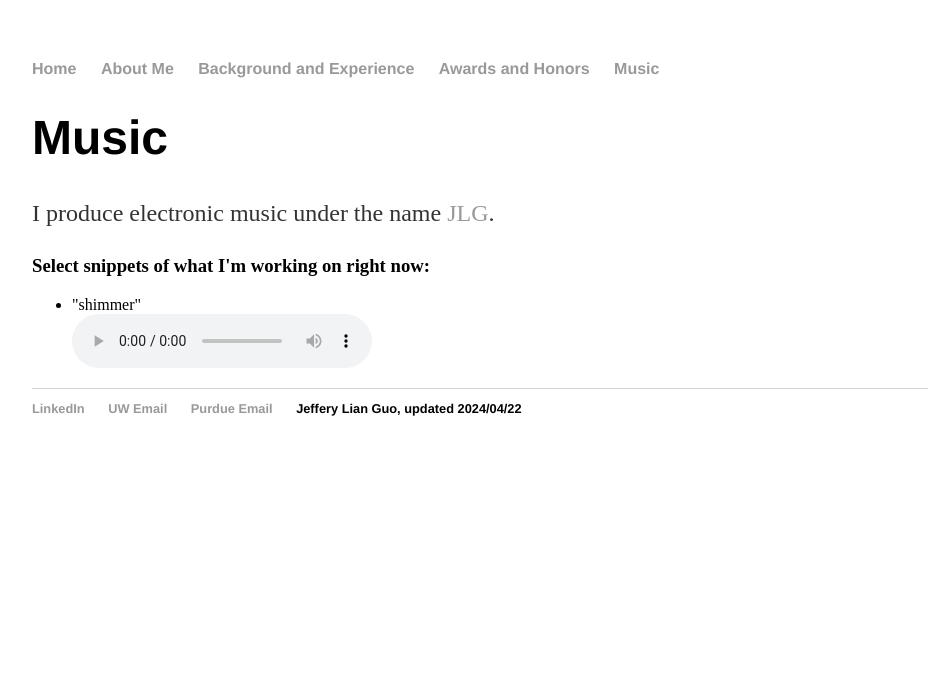
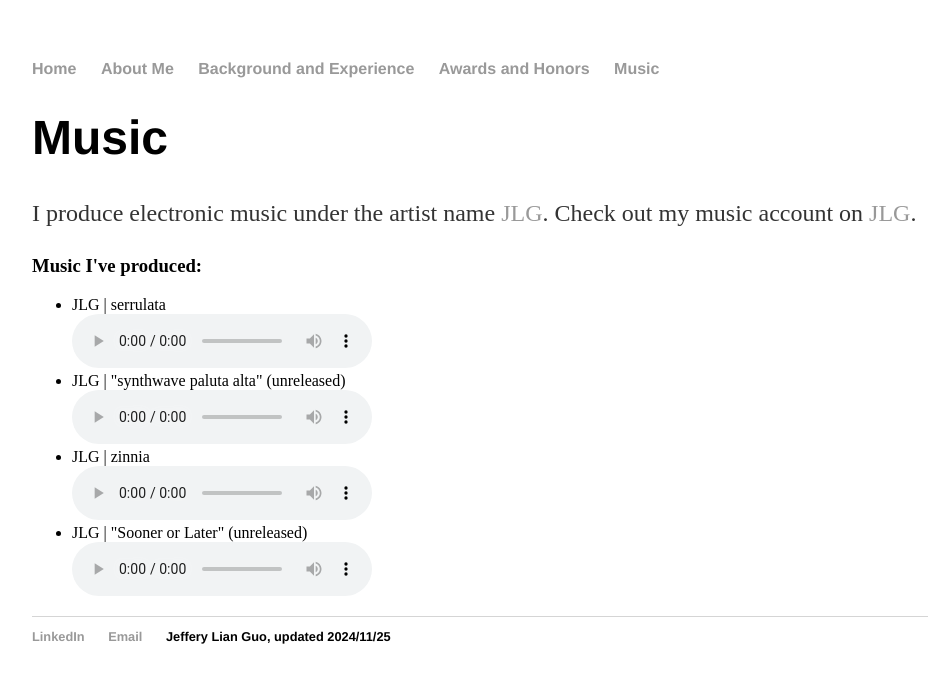
Before and after one commit to jefferyguo27/jefferyguo27.github.io, a Jekyll site: the page built from music/index.html, in a window 1280 px wide. Shown: the top 683 px of the page, without its empty margins (160-1106 px from the left). Built offline with Jekyll 4.4.1, drawn with Linux system fonts in a browser that asks for light colours.

Commit message:
lots of edits

```diff
--- a/_layouts/default.html
+++ b/_layouts/default.html
@@ -23,9 +23,8 @@
 			<footer>
 	    		<ul>
 					<li><a href="https://www.linkedin.com/in/jefflguo/">LinkedIn</a></li>
-	        		<li><a href="mailto:jlguo2@wisc.edu">UW Email</a></li>
-					<li><a href="mailto:guo843@purdue.edu">Purdue Email</a></li>
-					<li>Jeffery Lian Guo, updated 2024/04/22</a></li>
+					<li><a href="mailto:guo843@purdue.edu">Email</a></li>
+					<li>Jeffery Lian Guo, updated 2024/11/25</a></li>
 				</ul>
 			</footer>
 		</body>
--- a/honors/index.html
+++ b/honors/index.html
@@ -6,7 +6,7 @@ title: Awards and Honors
 	<h1>Awards and Honors</h1>
     <ul>
         <li>William F. Vilas Scholarship</li>
-        <li>Dean's Honor List (Fall 2020-Fall 2023)</li>
+        <li>Dean's Honor List (Fall 2020-Spring 2024)</li>
     </ul>
 
 </div>
--- a/index.html
+++ b/index.html
@@ -4,7 +4,7 @@ title: Home
 ---
 <div class="blurb">
 	<h1>Jeffery L. Guo</h1>
-	<img src="images/face.jpg" alt="face" width="400">
-	<p><strong>Jeffery L. Guo</strong> is a fourth-year undergraduate student pursuing a <strong>B.S. in Mechanical Engineering</strong> (expected May 2024) at the <strong>University of Wisconsin-Madison.</strong></p>
-	<p>Jeffery is an incoming <strong>Mechanical Engineering PhD student</strong> at <strong>Purdue University</strong> in Dr. Jong Hyun Choi's lab, starting Fall 2024. </p>
+	<img src="images/face2.jpg" alt="face" width="400">
+	<p><strong>Jeffery L. Guo</strong> is a first-year doctoral student pursuing a <strong>Ph.D in Mechanical Engineering</strong> (expected May 2029) at <strong>
+		Purdue University.</strong></p>
 </div>
--- a/music/index.html
+++ b/music/index.html
@@ -4,14 +4,32 @@ title: Music
 ---
 <div class="blurb">
 	<h1>Music</h1>
-    <p>I produce electronic music under the name <a href="https://linktr.ee/jlgmusic">JLG</a>.</p>
+    <p>I produce electronic music under the artist name <a href="https://linktr.ee/jlgmusic">JLG</a>. Check out my music account on <a href="https://www.instagram.com/jefflguomusic/">JLG</a>.</p>
 
-    <h3>Select snippets of what I'm working on right now:</h3>
+    <h3>Music I've produced:</h3>
     <ul>
-        <li>"shimmer"</li>
+        <li>JLG | serrulata</li>
         <audio controls>
-            <source src="../audio/Shimmer beat.mp3" type="audio/mpeg">
-            <p>"shimmer""</p>
+            <source src="../audio/notEz - final MASTER.mp3" type="audio/mpeg">
+            <p>JLG | serrulata</p>
+        </audio>
+
+        <li>JLG | "synthwave paluta alta" (unreleased)</li>
+        <audio controls>
+            <source src="../audio/paluta alta.mp3" type="audio/mpeg">
+            <p>"synthwave paluta alta" (unreleased)</p>
+        </audio>
+
+        <li>JLG | zinnia</li>
+        <audio controls>
+            <source src="../audio/Soap.mp3" type="audio/mpeg">
+            <p>JLG | serrulata</p>
+        </audio>
+
+        <li>JLG | "Sooner or Later" (unreleased)</li>
+        <audio controls>
+            <source src="../audio/Sooner or Later.mp3" type="audio/mpeg">
+            <p>JLG | "Sooner or Later" (unreleased)</p>
         </audio>
 
     </ul>
```
Also changed, not shown: about/index.html (+8 -3 lines), background/index.html (+14 -13 lines), images/face2.jpg (added), 2 other files.
